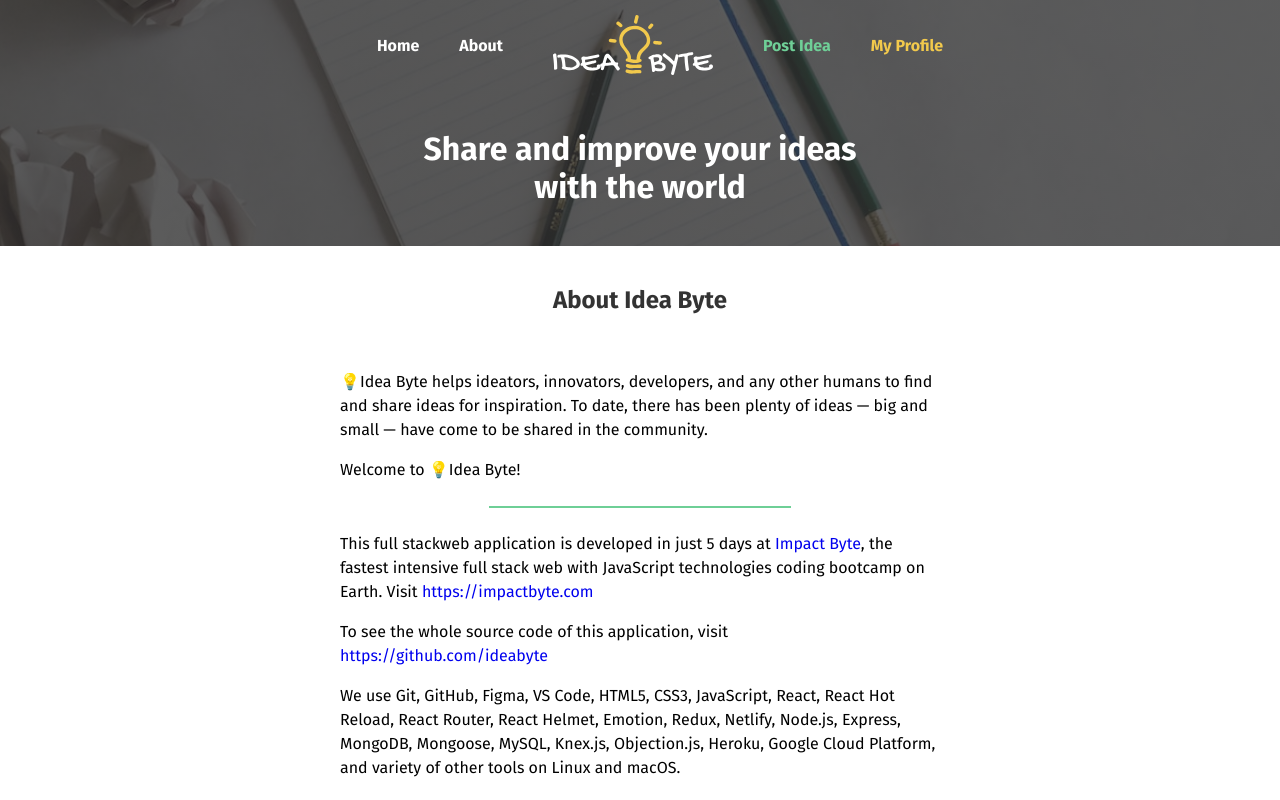
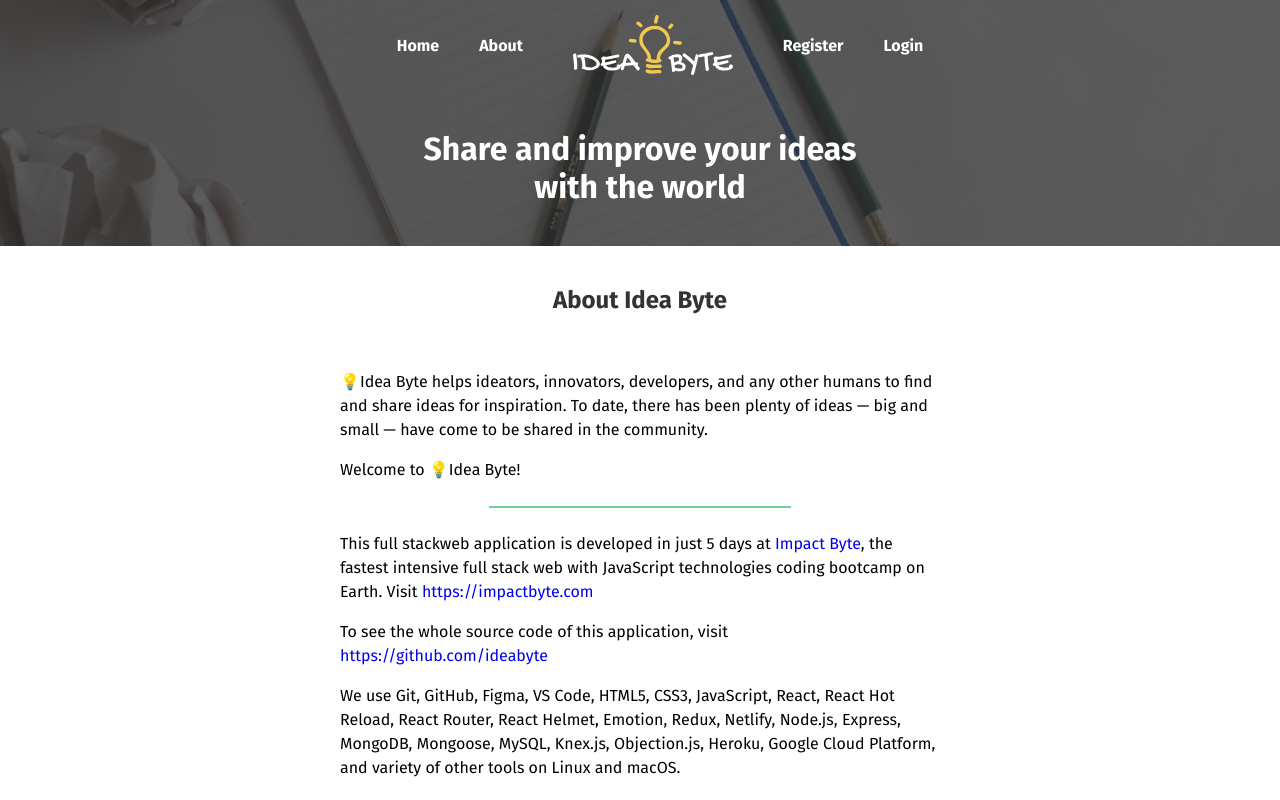
Before and after one commit to bearmentor-community/ideabyte-frontend, a React (Create React App) app: page /about in a window 1280 px wide. Shown: the top 800 px of the page. Built offline with nearby package versions, Linux system fonts and the light colour scheme; no server answers; what bson-objectid would draw is missing.

Commit message:
connect + mapStateToProps in Navigation

```diff
--- a/src/App.js
+++ b/src/App.js
@@ -67,6 +67,10 @@ const initialState = {
 
 const reducer = (state = initialState, action) => {
   switch (action.type) {
+    case 'GET_IS_AUTHENTICATED':
+      return {
+        isAuthenticated: state.isAuthenticated
+      }
     case 'GET_PROFILE':
       return {
         user: state.user
--- a/src/components/Navigation.js
+++ b/src/components/Navigation.js
@@ -1,5 +1,6 @@
 import React from 'react'
 import styled from '@emotion/styled'
+import { connect } from 'react-redux'
 
 import Link from '../components/Link'
 import Span from './Span'
@@ -49,8 +50,8 @@ const Logo = styled.img`
   }
 `
 
-const Navigation = () => {
-  const isAuthenticated = true // checkToken()
+const Navigation = props => {
+  const isAuthenticated = props.isAuthenticated // checkToken()
 
   return (
     <Nav>
@@ -118,4 +119,27 @@ const Navigation = () => {
   )
 }
 
-export default Navigation
+const mapStateToProps = state => {
+  return {
+    isAuthenticated: state.isAuthenticated
+    // accessible through props.isAuthenticated
+  }
+}
+
+export default connect(mapStateToProps)(Navigation)
+
+/**
+ * 1. Connect is a Higher Order Function
+ * connect(function)(Component)
+ *
+ * 2. Connect function can return other function
+ * const connect = (Component) => {
+ *   // ...
+ *
+ *   const newComponent = (Component) => {
+ *     // ...
+ *   }
+ *
+ *   return newComponent
+ * }
+ */
```
